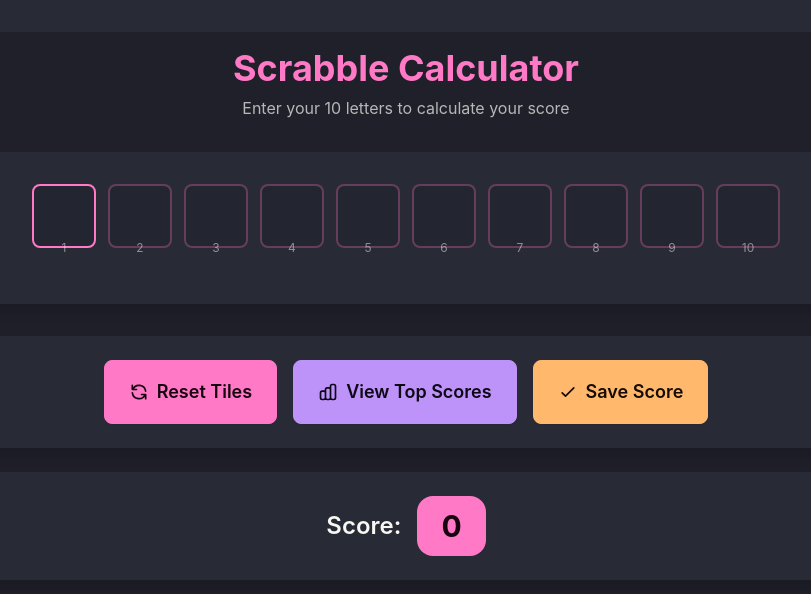
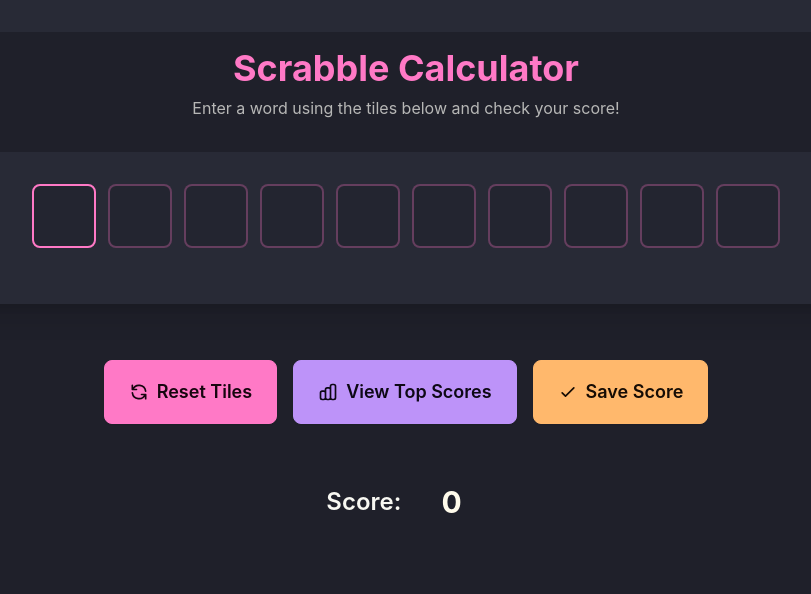
Before and after one commit to crjacinro/scrabble-calculator, a React (Vite) app in the folder frontend/: page / in a window 1280 px wide. Shown: the top 594 px of the page, without its empty margins (234-1045 px from the left). Built offline with nearby package versions, Linux system fonts and the light colour scheme.

Commit message:
Minor UI adjustments

```diff
--- a/frontend/src/components/components/LetterGrid.tsx
+++ b/frontend/src/components/components/LetterGrid.tsx
@@ -2,11 +2,12 @@ import React from 'react';
 
 interface LetterGridProps {
   tiles: string[];
+  letterScore?: number[];
   handleTileChange: (index: number, value: string) => void;
   handleKeyDown: (index: number, e: React.KeyboardEvent<HTMLInputElement>) => void;
 }
 
-const TilesGrid: React.FC<LetterGridProps> = ({ tiles, handleTileChange, handleKeyDown }) => (
+const TilesGrid: React.FC<LetterGridProps> = ({ tiles, handleTileChange, handleKeyDown, letterScore }) => (
   <div className="bg-base-100 rounded-box p-8 shadow-xl mb-8">
     <div className="flex justify-center items-center gap-3 mb-6">
       {tiles.map((tile, index) => (
@@ -22,8 +23,8 @@ const TilesGrid: React.FC<LetterGridProps> = ({ tiles, handleTileChange, handleK
             placeholder=""
             autoFocus={index === 0}
           />
-          <div className="absolute -bottom-2 left-1/2 transform -translate-x-1/2 text-xs text-base-content/50">
-            {index + 1}
+          <div className="absolute -bottom-0 right-1 transform -translate-x-1/2 text-xs text-base-content/50">
+            {(letterScore && letterScore[index]) ?? ""}
           </div>
         </div>
       ))}
--- a/frontend/src/components/screens/404.tsx
+++ b/frontend/src/components/screens/404.tsx
@@ -11,7 +11,7 @@ function Page404() {
               The page is not found.
             </h1>
             <div className="mt-4">
-              <a href="/" className="link-primary">Top Page</a>
+              <a href="/" className="link-primary">Play Scrabble Now!</a>
             </div>
           </div>
         </div>
--- a/frontend/src/components/screens/Index.tsx
+++ b/frontend/src/components/screens/Index.tsx
@@ -12,7 +12,6 @@ function Index() {
     newTiles[index] = value.toUpperCase();
     setTiles(newTiles);
 
-    // Auto-focus next tile if current tile is filled
     if (value && index < 9) {
       const nextInput = document.getElementById(`tile-${index + 1}`);
       if (nextInput) {
@@ -22,7 +21,6 @@ function Index() {
   };
 
   const handleKeyDown = (index: number, e: React.KeyboardEvent<HTMLInputElement>) => {
-    // Handle backspace to go to previous tile
     if (e.key === 'Backspace' && !tiles[index] && index > 0) {
       const prevInput = document.getElementById(`tile-${index - 1}`);
       if (prevInput) {
@@ -34,7 +32,7 @@ function Index() {
   const resetTiles = () => {
     setTiles(Array(10).fill(''));
     setScore(0);
-    // Focus first tile
+
     const firstInput = document.getElementById('tile-0');
     if (firstInput) {
       firstInput.focus();
@@ -46,32 +44,25 @@ function Index() {
       <Head title="Scrabble Calculator" />
       <div className="min-h-screen bg-base-300 p-4">
         <div className="max-w-4xl mx-auto">
-          {/* Header */}
           <div className="text-center mb-8">
-            <h1 className="text-4xl font-bold text-primary mb-2">
-              Scrabble Calculator
-            </h1>
-            <p className="text-base-content/70">
-              Enter your 10 letters to calculate your score
-            </p>
+            <h1 className="text-4xl font-bold text-primary mb-2">Scrabble Calculator</h1>
+            <p className="text-base-content/70">Enter a word using the tiles below and check your score!</p>
           </div>
 
-          {/* Tiles Grid */}
-          <LetterGrid
-            tiles={tiles}
-            handleTileChange={handleTileChange}
-            handleKeyDown={handleKeyDown}
-          />
+          <LetterGrid tiles={tiles} handleTileChange={handleTileChange} handleKeyDown={handleKeyDown} />
 
-          {/* Action Buttons */}
-          <div className="bg-base-100 rounded-box p-6 shadow-xl mb-6">
-            <div className="flex flex-wrap gap-4 justify-center">
+          <div className="flex flex-wrap gap-4 justify-center p-6  mb-6">
             <ActionButton
               onClick={resetTiles}
               className="btn btn-primary btn-lg gap-2"
               icon={
                 <svg className="w-5 h-5" fill="none" stroke="currentColor" viewBox="0 0 24 24">
-                    <path strokeLinecap="round" strokeLinejoin="round" strokeWidth={2} d="M4 4v5h.582m15.356 2A8.001 8.001 0 004.582 9m0 0H9m11 11v-5h-.581m0 0a8.003 8.003 0 01-15.357-2m15.357 2H15" />
+                  <path
+                    strokeLinecap="round"
+                    strokeLinejoin="round"
+                    strokeWidth={2}
+                    d="M4 4v5h.582m15.356 2A8.001 8.001 0 004.582 9m0 0H9m11 11v-5h-.581m0 0a8.003 8.003 0 01-15.357-2m15.357 2H15"
+                  />
                 </svg>
               }
             >
@@ -82,7 +73,12 @@ function Index() {
               className="btn btn-secondary btn-lg gap-2"
               icon={
                 <svg className="w-5 h-5" fill="none" stroke="currentColor" viewBox="0 0 24 24">
-                    <path strokeLinecap="round" strokeLinejoin="round" strokeWidth={2} d="M9 19v-6a2 2 0 00-2-2H5a2 2 0 00-2 2v6a2 2 0 002 2h2a2 2 0 002-2zm0 0V9a2 2 0 012-2h2a2 2 0 012 2v10m-6 0a2 2 0 002 2h2a2 2 0 002-2m0 0V5a2 2 0 012-2h2a2 2 0 012 2v14a2 2 0 01-2 2h-2a2 2 0 01-2-2z" />
+                  <path
+                    strokeLinecap="round"
+                    strokeLinejoin="round"
+                    strokeWidth={2}
+                    d="M9 19v-6a2 2 0 00-2-2H5a2 2 0 00-2 2v6a2 2 0 002 2h2a2 2 0 002-2zm0 0V9a2 2 0 012-2h2a2 2 0 012 2v10m-6 0a2 2 0 002 2h2a2 2 0 002-2m0 0V5a2 2 0 012-2h2a2 2 0 012 2v14a2 2 0 01-2 2h-2a2 2 0 01-2-2z"
+                  />
                 </svg>
               }
             >
@@ -100,15 +96,11 @@ function Index() {
               Save Score
             </ActionButton>
           </div>
-          </div>
 
-          {/* Score Display */}
-          <div className="bg-base-100 rounded-box p-6 shadow-xl text-center">
           <div className="flex items-center justify-center gap-4">
             <span className="text-2xl font-semibold text-base-content">Score:</span>
-              <div className="bg-primary text-primary-content px-6 py-3 rounded-box">
-                <span className="text-3xl font-bold">{score}</span>
-              </div>
+            <div className="text-primary-content px-6 py-3 rounded-box">
+              <span className="text-3xl font-bold text-amber-50">{score}</span>
             </div>
           </div>
         </div>
```
Lines whose indentation alone changed are shown as unchanged.
